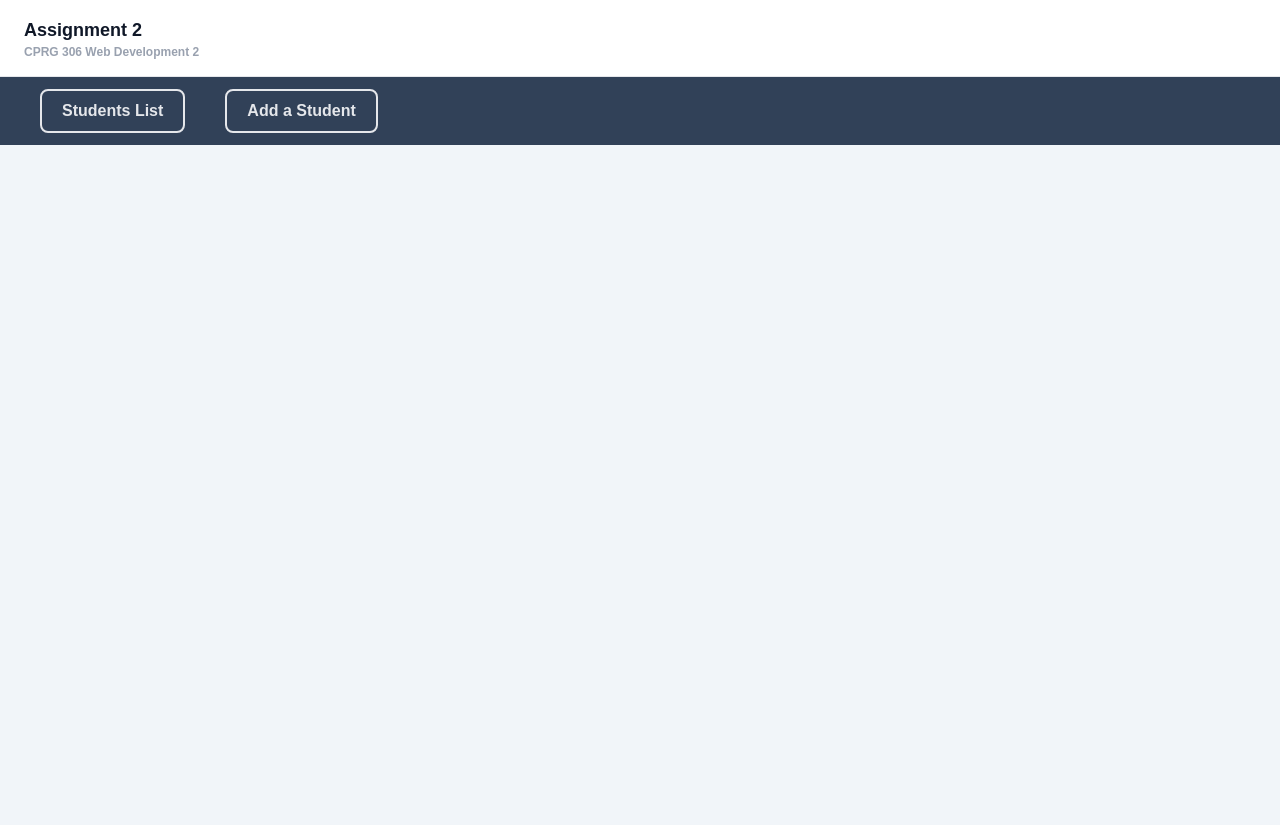
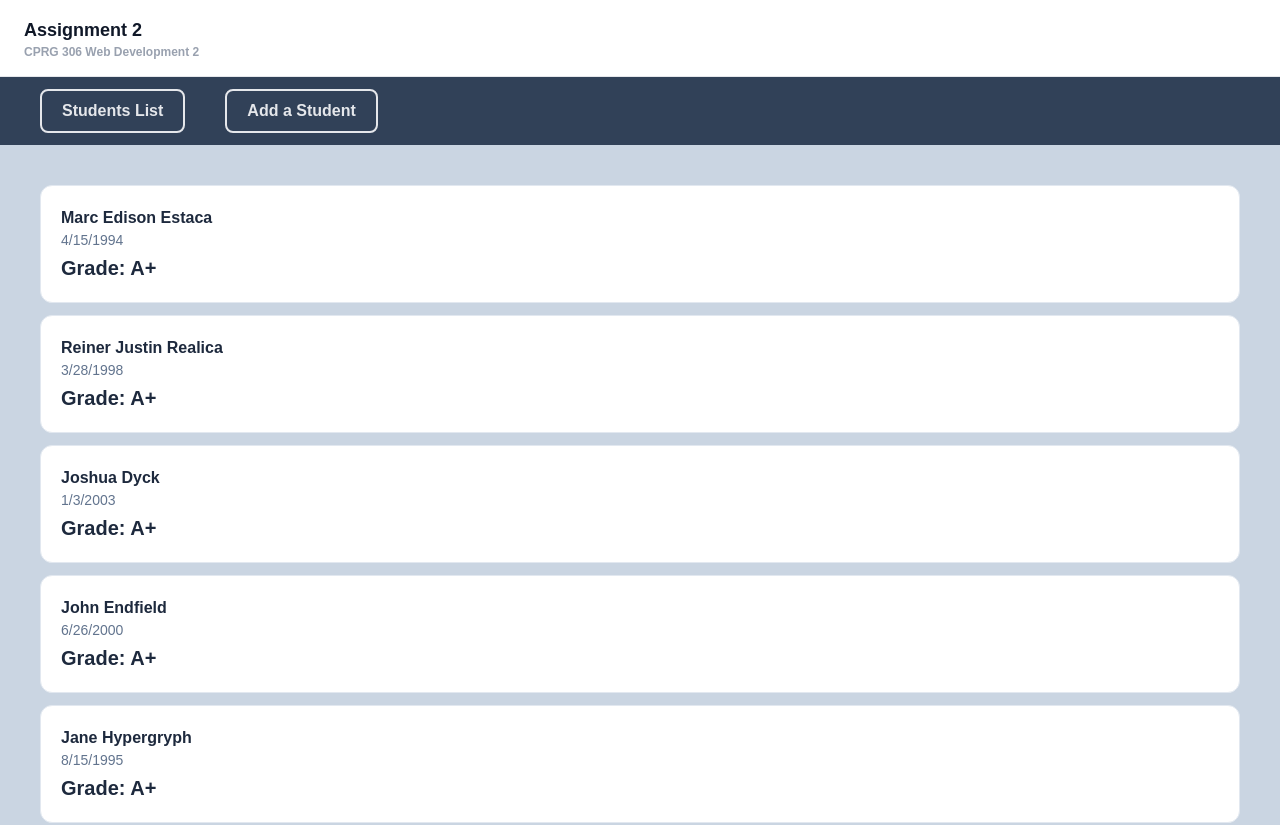
Before and after one commit to mebestaca/webdev2assignment2, a Next.js app: page / in a window 1280 px wide. Shown: the top 825 px of the page. Built offline with nearby package versions, Linux system fonts and the light colour scheme.

Commit message:
restored homepage

```diff
--- a/app/page.tsx
+++ b/app/page.tsx
@@ -1,23 +1,31 @@
 'use client'
-
-import { useEffect, useState } from "react";
+import { useState } from "react";
 import StudentListSection from "./components/StudentListSection";
+import NavBar from "./components/NavBar";
+import RegistrationForm from "./components/RegistrationForm";
+import Footer from "./components/Footer";
+import { students as initialStudents } from "@/lib/data";
+import { RegistrationData } from "./lib/schema";
 
 export default function Home() {
-  const [students, setStudents] = useState([])
+  const [students, setStudents] = useState(initialStudents);
 
-  useEffect(() => {
-    const savedStudents = localStorage.getItem("students");
-
-    if (savedStudents) {
-      setStudents(JSON.parse(savedStudents));
-    }
-
-  }, []);
+  const addStudent = (newStudent: RegistrationData) => {
+    setStudents([
+      ...students,
+      {
+        ...newStudent,
+        dateOfBirth: new Date(newStudent.dateOfBirth),
+        id: crypto.randomUUID(),
+      },
+    ]);
+  };
 
   return (
-    <main className="min-h-screen bg-slate-100 p-10">
-      <StudentListSection students={students} />
-    </main>
+    <div>
+      <div id="body" className="bg-slate-300 p-10 flex-1 ">
+        <StudentListSection students={students} />
+      </div>
+    </div>
   );
 }
```
